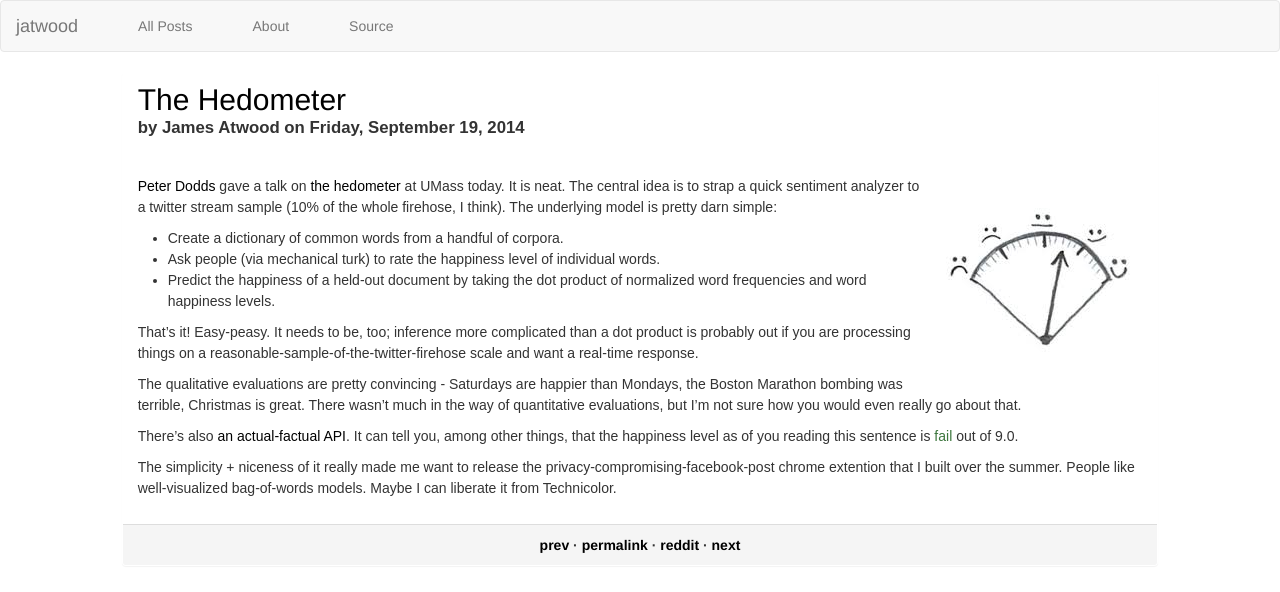
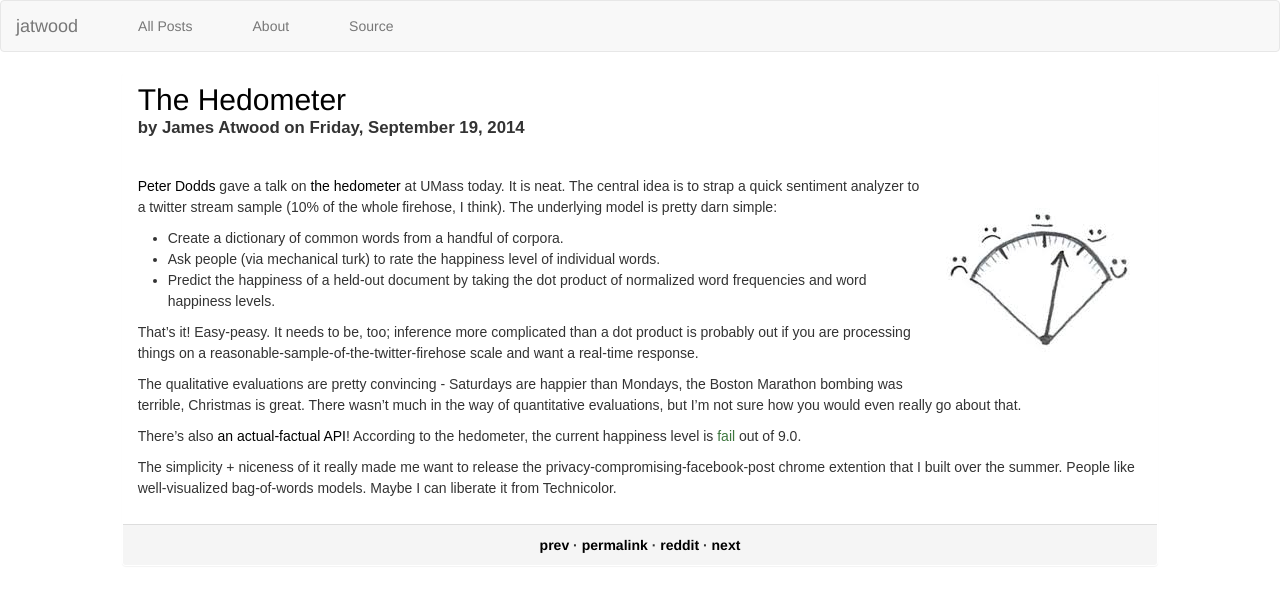
Before and after one commit to jcatw/hackscience.github.io, a Jekyll site: the page built from _posts/2014-09-19-hedometer.md, in a window 1280 px wide. Shown: the top 592 px of the page. Built offline with Jekyll 4.4.1, drawn with Linux system fonts in a browser that asks for light colours; some web fonts are replaced.

Commit message:
slight edit

```diff
--- a/_posts/2014-09-19-hedometer.md
+++ b/_posts/2014-09-19-hedometer.md
@@ -26,6 +26,6 @@ That's it! Easy-peasy.  It needs to be, too; inference more complicated than a d
 
 The qualitative evaluations are pretty convincing - Saturdays are happier than Mondays, the Boston Marathon bombing was terrible, Christmas is great.  There wasn't much in the way of quantitative evaluations, but I'm not sure how you would even really go about that.
 
-There's also [an actual-factual API](http://hedonometer.org/api.html).  It can tell you, among other things, that the happiness level as of you reading this sentence is <span id="happy" class="text-success">fail</span> out of 9.0.
+There's also [an actual-factual API](http://hedonometer.org/api.html)!  According to the hedometer, the current happiness level is <span id="happy" class="text-success">fail</span> out of 9.0.
 
 The simplicity + niceness of it really made me want to release the privacy-compromising-facebook-post chrome extention that I built over the summer.  People like well-visualized bag-of-words models.  Maybe I can liberate it from Technicolor.
```
